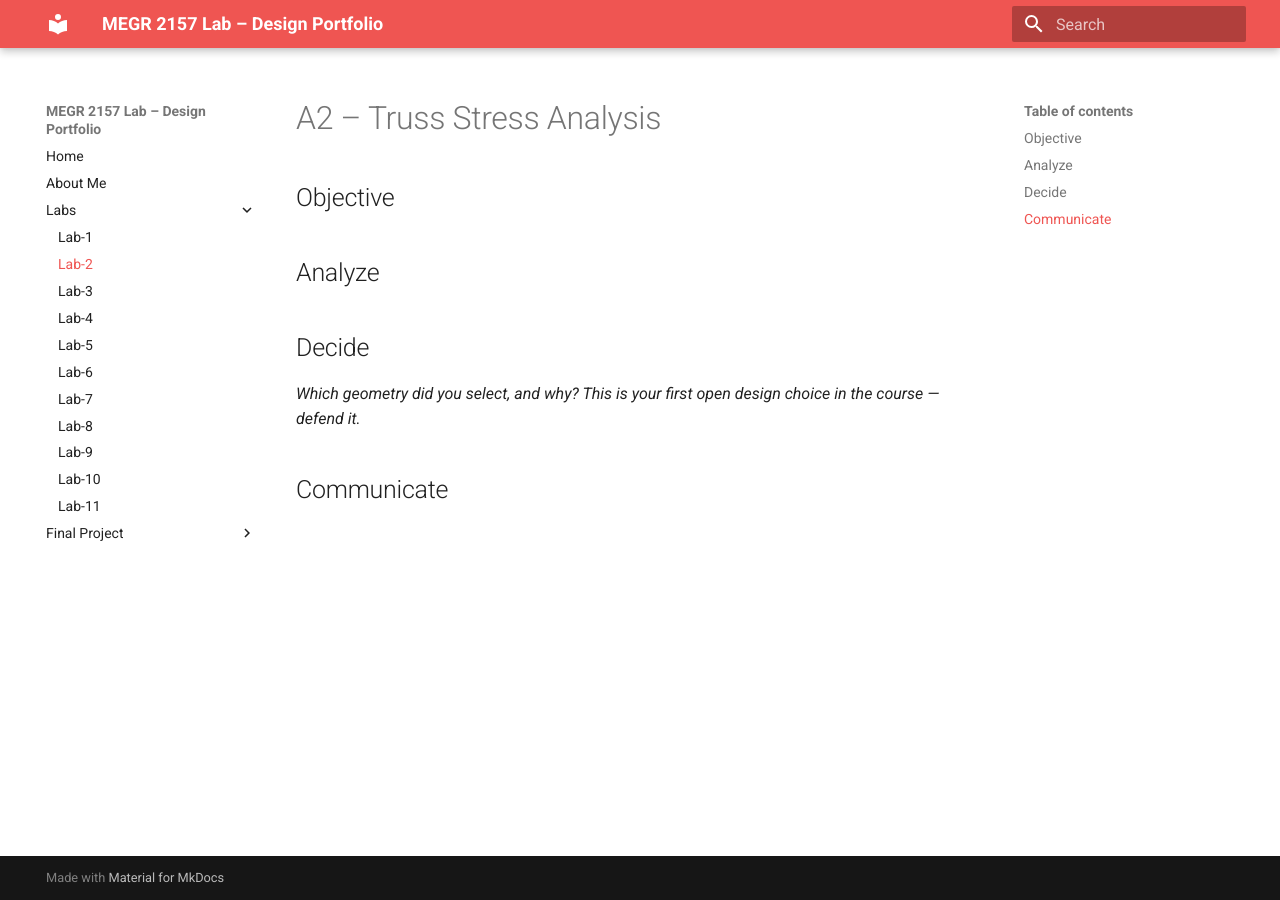
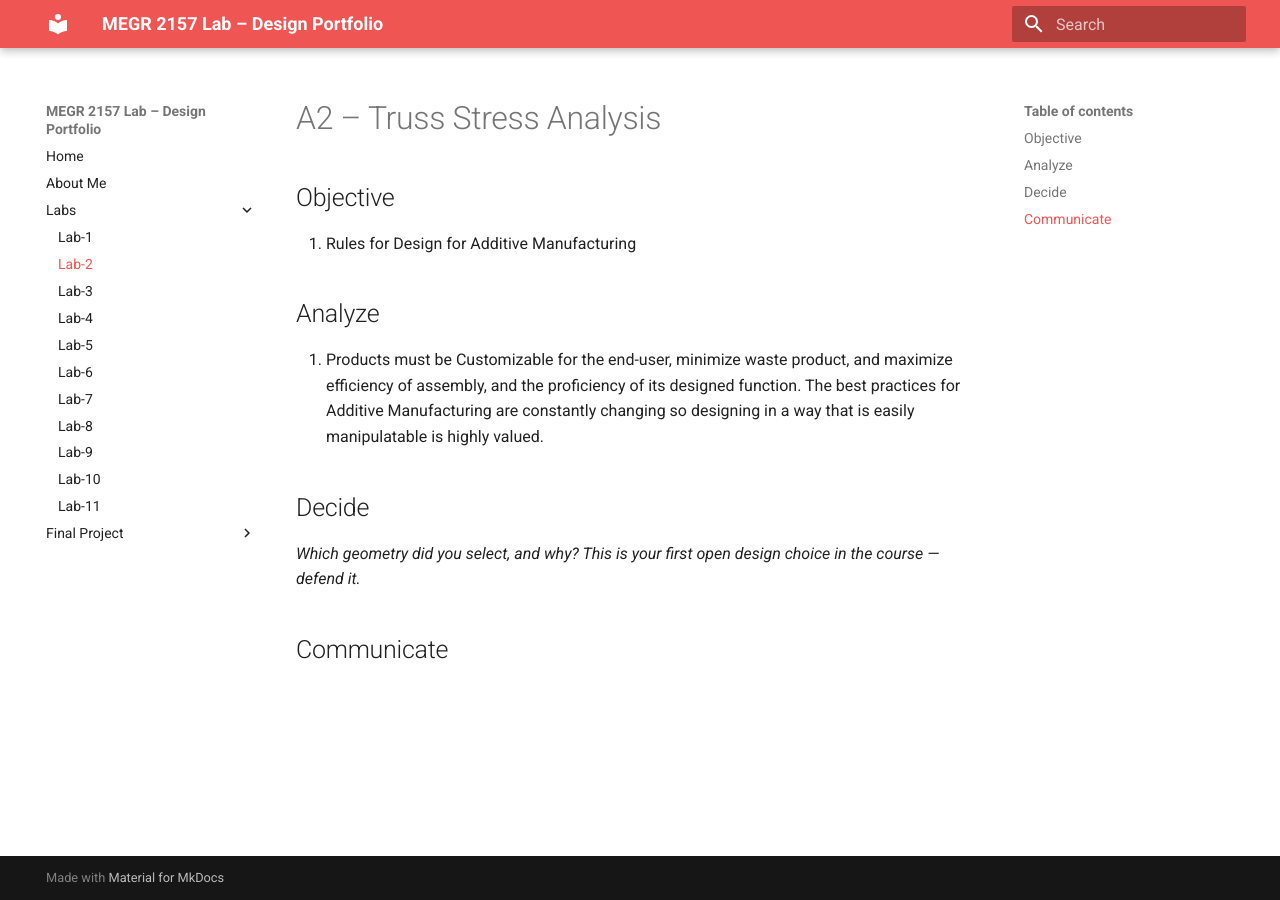
Before and after one commit to nnicho12/Noah-Nicholson-Portfolio-Lab, an MkDocs documentation site: the page built from docs/Labs/L02/index.md, in a window 1280 px wide. Built offline with MkDocs 1.6.1 and Material for MkDocs 9.7.7, drawn with Linux system fonts in a browser that asks for light colours.

Commit message:
Update index.md with additive manufacturing guidelines
Added rules for design considerations in additive manufacturing and elaborated on product analysis criteria.

```diff
--- a/docs/Labs/L02/index.md
+++ b/docs/Labs/L02/index.md
@@ -2,9 +2,11 @@
 
 ## Objective
 
+1. Rules for Design for Additive Manufacturing
 
 ## Analyze
 
+1. Products must be Customizable for the end-user, minimize waste product, and maximize efficiency of assembly, and the proficiency of its designed function. The best practices for Additive Manufacturing are constantly changing so designing in a way that is easily manipulatable is highly valued.
 
 ## Decide
 _Which geometry did you select, and why? This is your first open design choice in the course — defend it._
```
